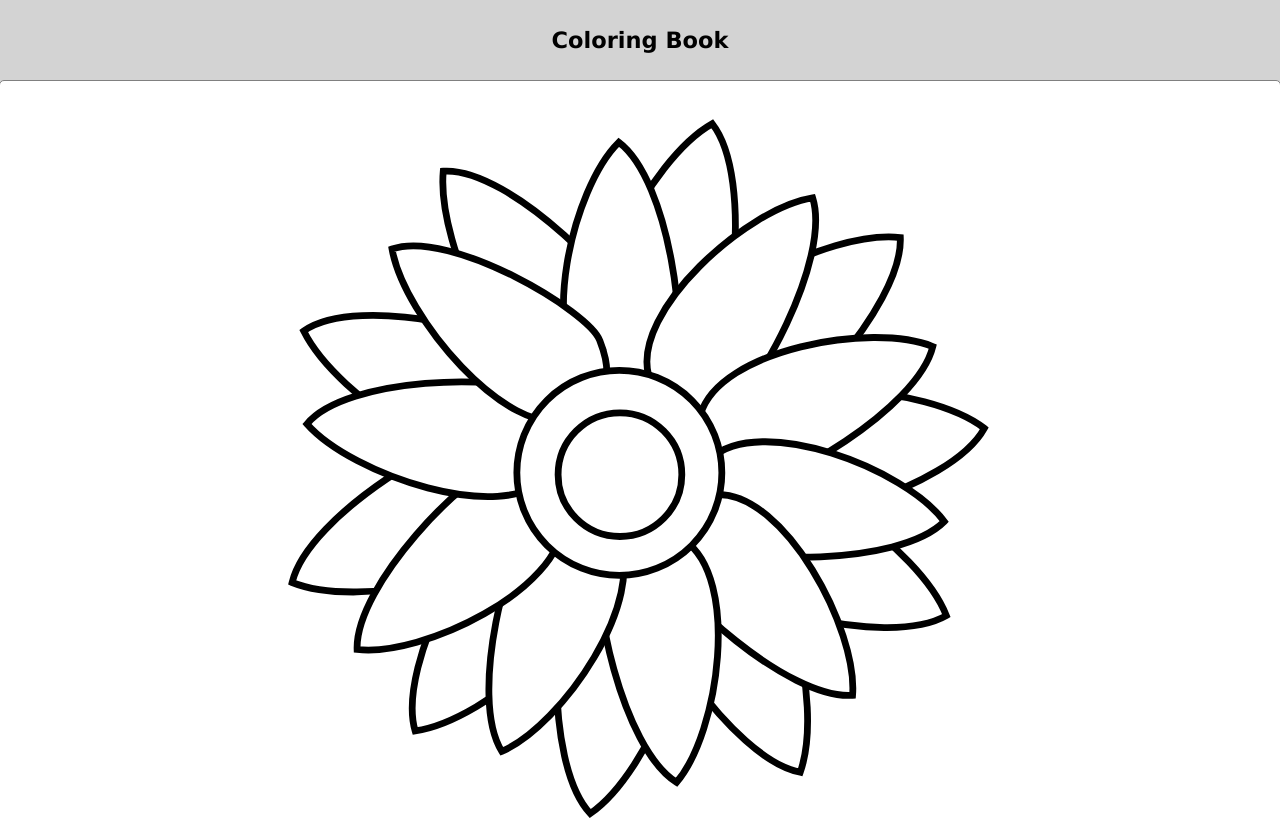
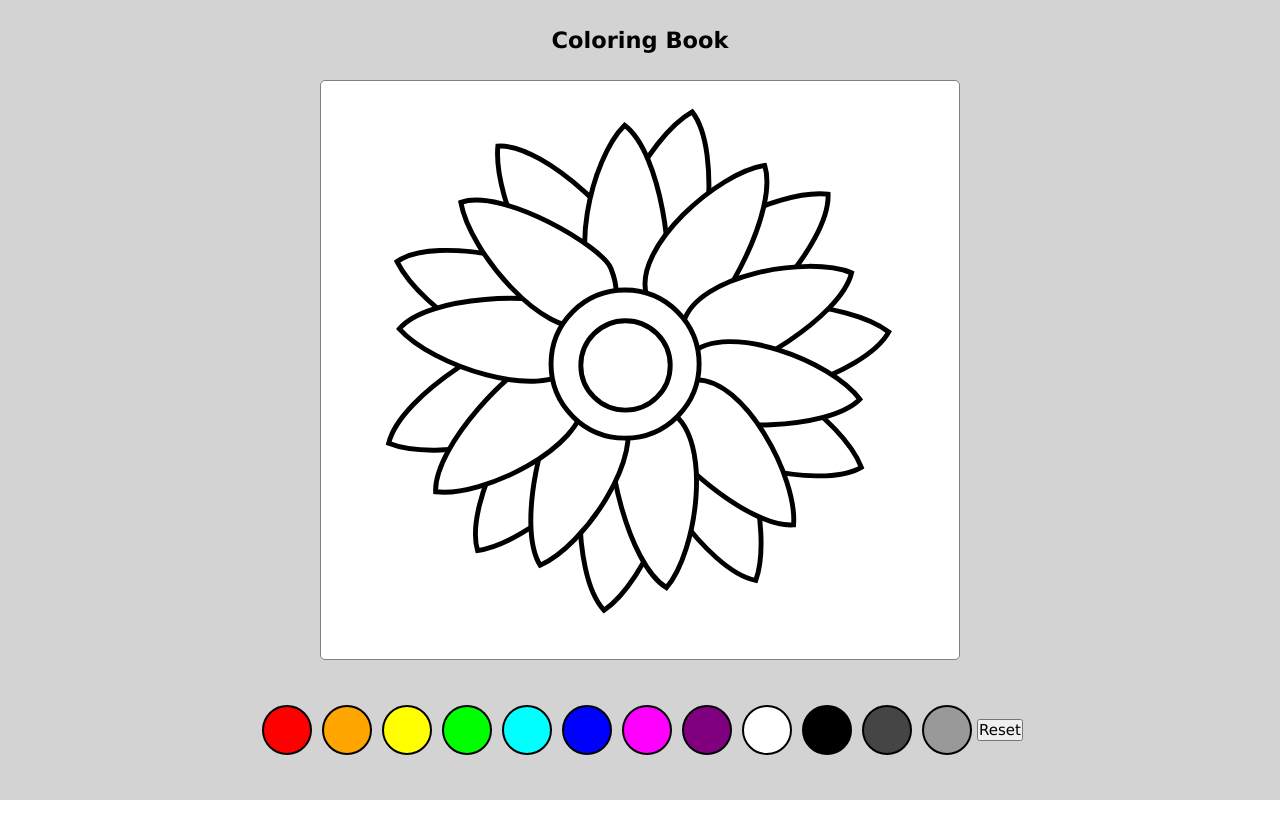
Before and after one commit to miloss98/coloring-book, a React (Create React App) app: page / in a window 1280 px wide. Shown: the top 820 px of the page. Built offline with nearby package versions, Linux system fonts and the light colour scheme.

Commit message:
scaling fixed, reset btn added

```diff
--- a/src/App.js
+++ b/src/App.js
@@ -1,9 +1,11 @@
-import { useState } from "react";
+import { useState, useEffect } from "react";
 import ColorPallete from "./components/ColorPallete";
 import Flower from "./components/Flower";
 import "./app.css";
 function App() {
-  const [colors, setColors] = useState(Array(22).fill("white"));
+  //colors
+  const initialArray = Array(22);
+  const [colors, setColors] = useState(initialArray.fill("white"));
   const [currentColor, setCurrentColor] = useState("blue");
 
   const fillColors = (index) => {
@@ -12,6 +14,40 @@ function App() {
     setColors(newFillColors);
   };
 
+  //reset
+  const reset = () => {
+    setColors(initialArray.fill("white"));
+  };
+
+  //heights
+  const [heights] = useState({
+    headerHeight: 80,
+    palleteHeight: 140,
+    border: 2,
+  });
+  const heightsSum =
+    heights.headerHeight + heights.palleteHeight + heights.border;
+
+  //scaling
+  const [dimensions, setDimensions] = useState({
+    height: Math.min(window.innerHeight) - heightsSum,
+    width: Math.min(window.innerWidth),
+  });
+  useEffect(() => {
+    function handleResize() {
+      setDimensions({
+        height: Math.min(window.innerHeight) - heightsSum,
+        width: Math.min(window.innerWidth),
+      });
+    }
+
+    window.addEventListener("resize", handleResize);
+
+    return (_) => {
+      window.removeEventListener("resize", handleResize);
+    };
+  });
+
   return (
     <div className="wrapper">
       <div className="container">
@@ -19,12 +55,13 @@ function App() {
           <h1 className="title">Coloring Book </h1>
         </section>
         <section className="svg-container">
-          <Flower colors={colors} fill={fillColors} currentColor />
+          <Flower colors={colors} fill={fillColors} dimensions={dimensions} />
         </section>
         <section className="pallete-container">
           <ColorPallete
             currentColor={currentColor}
             changeColor={setCurrentColor}
+            reset={reset}
           />
         </section>
       </div>
--- a/src/app.css
+++ b/src/app.css
@@ -1,5 +1,5 @@
 .wrapper {
-  min-height: 100vh;
+  height: 100%;
   width: 100%;
   background-color: lightgrey;
   display: flex;
@@ -8,6 +8,7 @@
   align-items: center;
 }
 .container {
+  width: 100%;
   height: 100%;
   display: flex;
   flex-direction: column;
@@ -16,6 +17,7 @@
 }
 /* Title */
 .title-container {
+  width: 50%;
   height: 80px;
   display: flex;
   flex-direction: column;
@@ -29,7 +31,7 @@
 }
 /* Svg */
 .svg-container {
-  min-width: 50%;
+  width: 50%;
   border: 1px solid grey;
   border-radius: 5px;
   background-color: white;
@@ -41,7 +43,7 @@
 
 /* Pallete */
 .pallete-container {
-  height: 150px;
+  height: 140px;
   width: 100%;
   display: flex;
   flex-direction: column;
@@ -53,19 +55,21 @@
   display: flex;
   justify-content: center;
   align-items: center;
+  width: 50%;
 }
 
 .single-color {
-  height: 70px;
-  width: 70px;
+  height: 50px;
+  width: 50px;
   border-radius: 50%;
   margin: 5px;
   cursor: pointer;
   border: 2px solid black;
 }
-
+.single-color:hover {
+  box-shadow: 0px 0px 15px black;
+}
 .single-color-active {
-  height: 90px;
-  width: 90px;
-  transition: all 0.2s;
+  height: 60px;
+  width: 60px;
 }
--- a/src/components/ColorPallete.js
+++ b/src/components/ColorPallete.js
@@ -1,15 +1,14 @@
 import "../app.css";
 const ColorPallete = (props) => {
-  const { currentColor, changeColor } = props;
+  const { currentColor, changeColor, reset } = props;
 
   const colors = [
     "#FF0000",
     "#ffa500",
+    "#FFFF00",
     "#00FF00",
     "#00FFFF",
     "#0000FF",
-    "#FFD700",
-    "#FFFF00",
     "#FF00FF",
     "#800080",
     "#FFFFFF",
@@ -20,10 +19,10 @@ const ColorPallete = (props) => {
 
   return (
     <div className="color-palette">
-      {colors.map((color) => {
+      {colors.map((color, id) => {
         const activeClass = currentColor === color ? "single-color-active" : "";
         return (
-          <div onClick={() => changeColor(color)}>
+          <div key={id} onClick={() => changeColor(color)}>
             <div
               className={`single-color ${activeClass}`}
               style={{ backgroundColor: color }}
@@ -31,6 +30,7 @@ const ColorPallete = (props) => {
           </div>
         );
       })}
+      <button onClick={reset}> Reset </button>
     </div>
   );
 };
--- a/src/components/Flower.js
+++ b/src/components/Flower.js
@@ -1,17 +1,13 @@
-const Dog = (props) => {
-  const { fill, colors } = props;
-  const width = Math.min(window.innerWidth);
-  const height = Math.min(window.innerHeight);
-  console.log(width, height);
+const Flower = (props) => {
+  const { fill, colors, dimensions } = props;
+
   return (
     <svg
-      width={width}
-      height={height}
+      height={dimensions.height}
+      width={dimensions.width}
       xmlns="http://www.w3.org/2000/svg"
       viewBox="0 0 800 800"
     >
-      <title> Flower </title>
-
       <g id="layer2" transform="translate(114 66)" display="inline">
         <g
           id="svg_27"
@@ -243,4 +239,4 @@ const Dog = (props) => {
   );
 };
 
-export default Dog;
+export default Flower;
```
